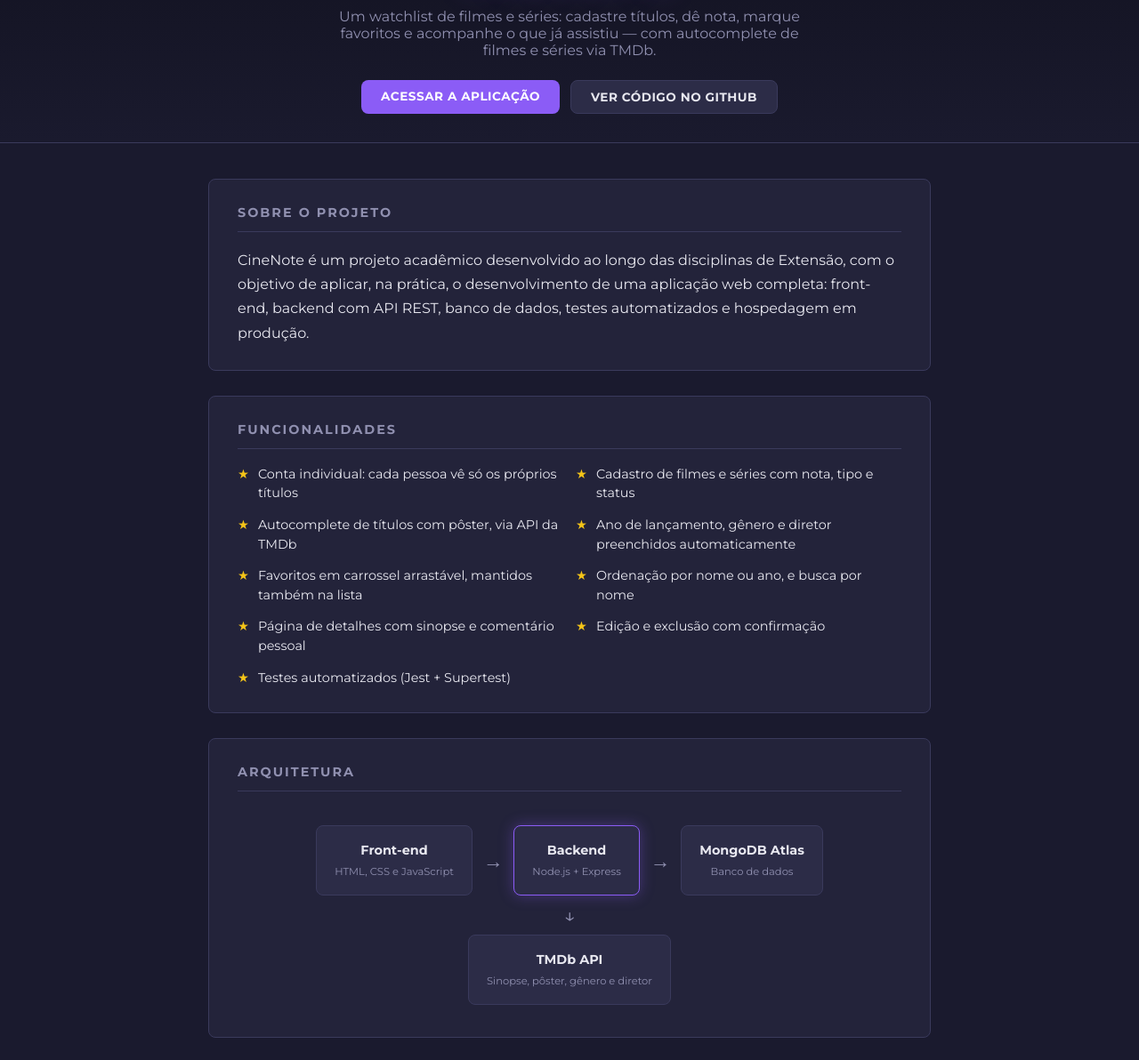
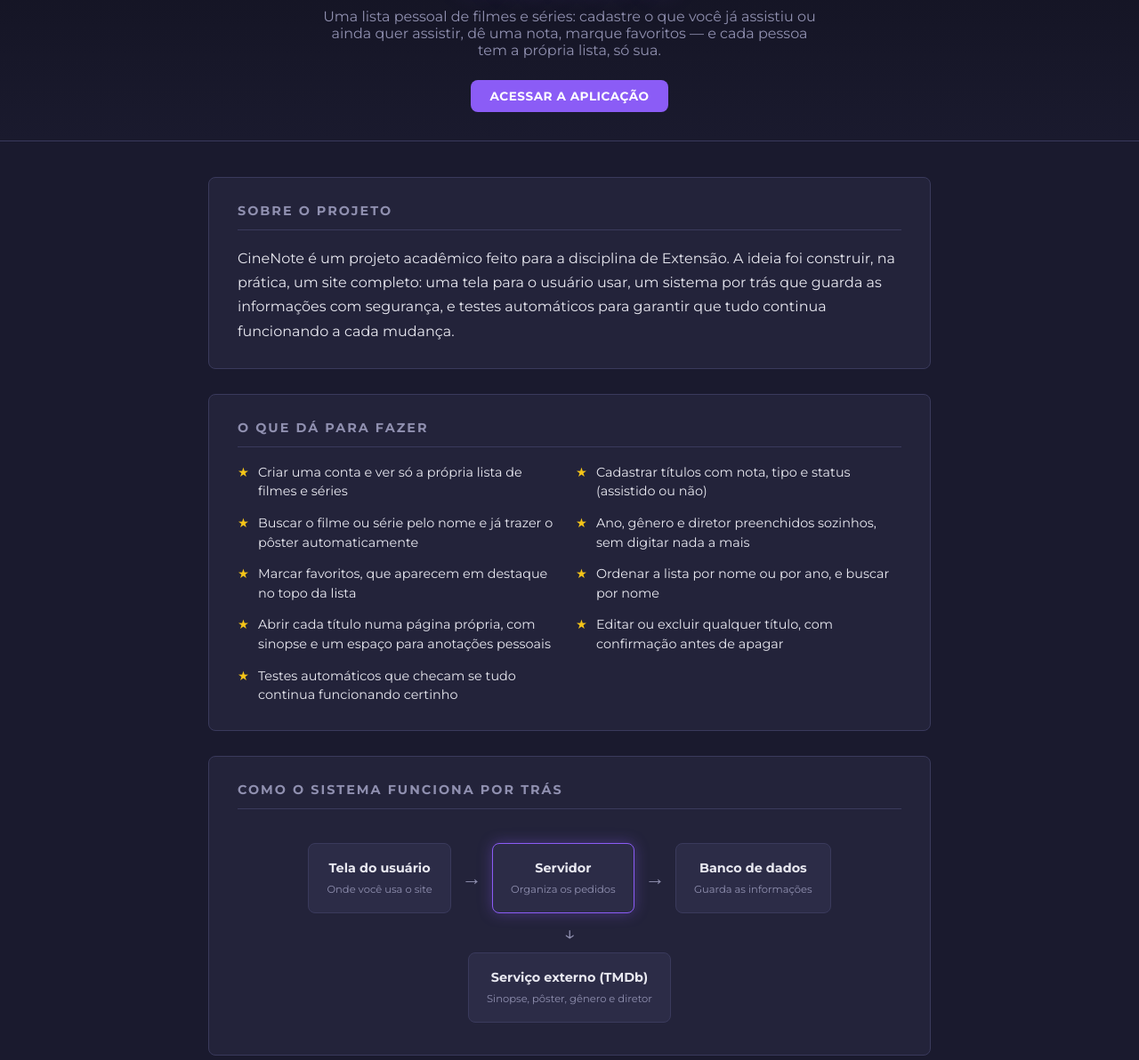
Before and after one commit to bordignon-lucas/cinenote, a website: page docs/index.html in a window 1280 px wide. Shown: the part 98-1290 px from the top of the page at 89% size. Drawn offline with Linux system fonts and the light colour scheme.

Commit message:
docs: pagina github pages

```diff
--- a/docs/index.html
+++ b/docs/index.html
@@ -198,6 +198,9 @@ footer {
     .lista-features { grid-template-columns: 1fr; }
     .diagrama { flex-direction: column; }
     .seta { transform: rotate(90deg); }
+    /* A seta "↓" já aponta pra baixo — sem essa exceção, a regra acima gira
+       ela de novo e ela acaba apontando de lado por engano. */
+    .seta-baixo { transform: none; }
 }
 </style>
 </head>
@@ -205,11 +208,11 @@ footer {
 
 <header>
     <h1>CineNote</h1>
-    <p>Um watchlist de filmes e séries: cadastre títulos, dê nota, marque favoritos
-    e acompanhe o que já assistiu — com autocomplete de filmes e séries via TMDb.</p>
+    <p>Uma lista pessoal de filmes e séries: cadastre o que você já assistiu ou
+    ainda quer assistir, dê uma nota, marque favoritos — e cada pessoa tem a
+    própria lista, só sua.</p>
     <div class="links">
         <a class="link-principal" href="https://cinenote-brda.onrender.com" target="_blank" rel="noopener">Acessar a aplicação</a>
-        <a class="link-secundario" href="https://github.com/bordignon-lucas/cinenote" target="_blank" rel="noopener">Ver código no GitHub</a>
     </div>
 </header>
 
@@ -218,44 +221,45 @@ footer {
     <section class="secao">
         <h2>Sobre o projeto</h2>
         <p>
-            CineNote é um projeto acadêmico desenvolvido ao longo das disciplinas de
-            Extensão, com o objetivo de aplicar, na prática, o desenvolvimento de uma
-            aplicação web completa: front-end, backend com API REST, banco de dados,
-            testes automatizados e hospedagem em produção.
+            CineNote é um projeto acadêmico feito para a disciplina de Extensão.
+            A ideia foi construir, na prática, um site completo: uma tela para o
+            usuário usar, um sistema por trás que guarda as informações com
+            segurança, e testes automáticos para garantir que tudo continua
+            funcionando a cada mudança.
         </p>
     </section>
 
     <section class="secao">
-        <h2>Funcionalidades</h2>
+        <h2>O que dá para fazer</h2>
         <ul class="lista-features">
-            <li>Conta individual: cada pessoa vê só os próprios títulos</li>
-            <li>Cadastro de filmes e séries com nota, tipo e status</li>
-            <li>Autocomplete de títulos com pôster, via API da TMDb</li>
-            <li>Ano de lançamento, gênero e diretor preenchidos automaticamente</li>
-            <li>Favoritos em carrossel arrastável, mantidos também na lista</li>
-            <li>Ordenação por nome ou ano, e busca por nome</li>
-            <li>Página de detalhes com sinopse e comentário pessoal</li>
-            <li>Edição e exclusão com confirmação</li>
-            <li>Testes automatizados (Jest + Supertest)</li>
+            <li>Criar uma conta e ver só a própria lista de filmes e séries</li>
+            <li>Cadastrar títulos com nota, tipo e status (assistido ou não)</li>
+            <li>Buscar o filme ou série pelo nome e já trazer o pôster automaticamente</li>
+            <li>Ano, gênero e diretor preenchidos sozinhos, sem digitar nada a mais</li>
+            <li>Marcar favoritos, que aparecem em destaque no topo da lista</li>
+            <li>Ordenar a lista por nome ou por ano, e buscar por nome</li>
+            <li>Abrir cada título numa página própria, com sinopse e um espaço para anotações pessoais</li>
+            <li>Editar ou excluir qualquer título, com confirmação antes de apagar</li>
+            <li>Testes automáticos que checam se tudo continua funcionando certinho</li>
         </ul>
     </section>
 
     <section class="secao">
-        <h2>Arquitetura</h2>
+        <h2>Como o sistema funciona por trás</h2>
         <div class="diagrama">
             <div class="caixa">
-                <strong>Front-end</strong>
-                <span>HTML, CSS e JavaScript</span>
+                <strong>Tela do usuário</strong>
+                <span>Onde você usa o site</span>
             </div>
             <div class="seta">→</div>
             <div class="caixa destaque">
-                <strong>Backend</strong>
-                <span>Node.js + Express</span>
+                <strong>Servidor</strong>
+                <span>Organiza os pedidos</span>
             </div>
             <div class="seta">→</div>
             <div class="caixa">
-                <strong>MongoDB Atlas</strong>
-                <span>Banco de dados</span>
+                <strong>Banco de dados</strong>
+                <span>Guarda as informações</span>
             </div>
         </div>
         <div class="diagrama" style="padding-top: 0;">
@@ -263,14 +267,14 @@ footer {
         </div>
         <div class="diagrama" style="padding-top: 0;">
             <div class="caixa">
-                <strong>TMDb API</strong>
+                <strong>Serviço externo (TMDb)</strong>
                 <span>Sinopse, pôster, gênero e diretor</span>
             </div>
         </div>
     </section>
 
     <section class="secao">
-        <h2>Tecnologias</h2>
+        <h2>Tecnologias usadas (para quem curte o lado técnico)</h2>
         <div class="stack">
             <span>Node.js</span>
             <span>Express</span>
```
